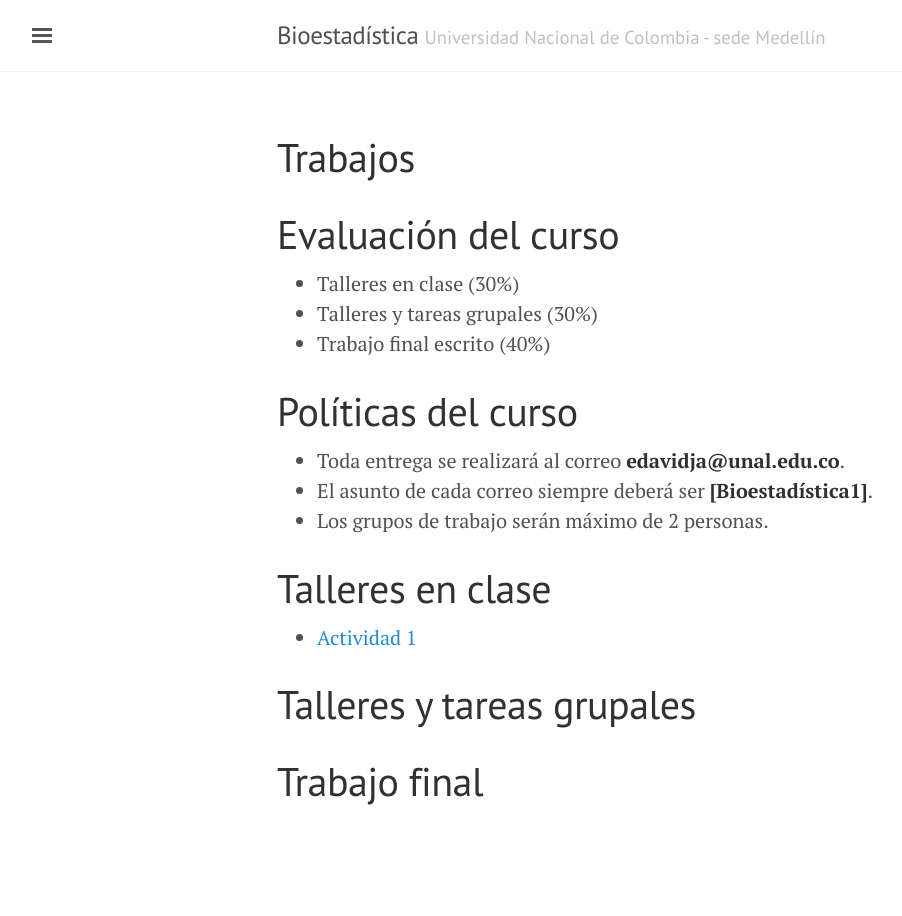
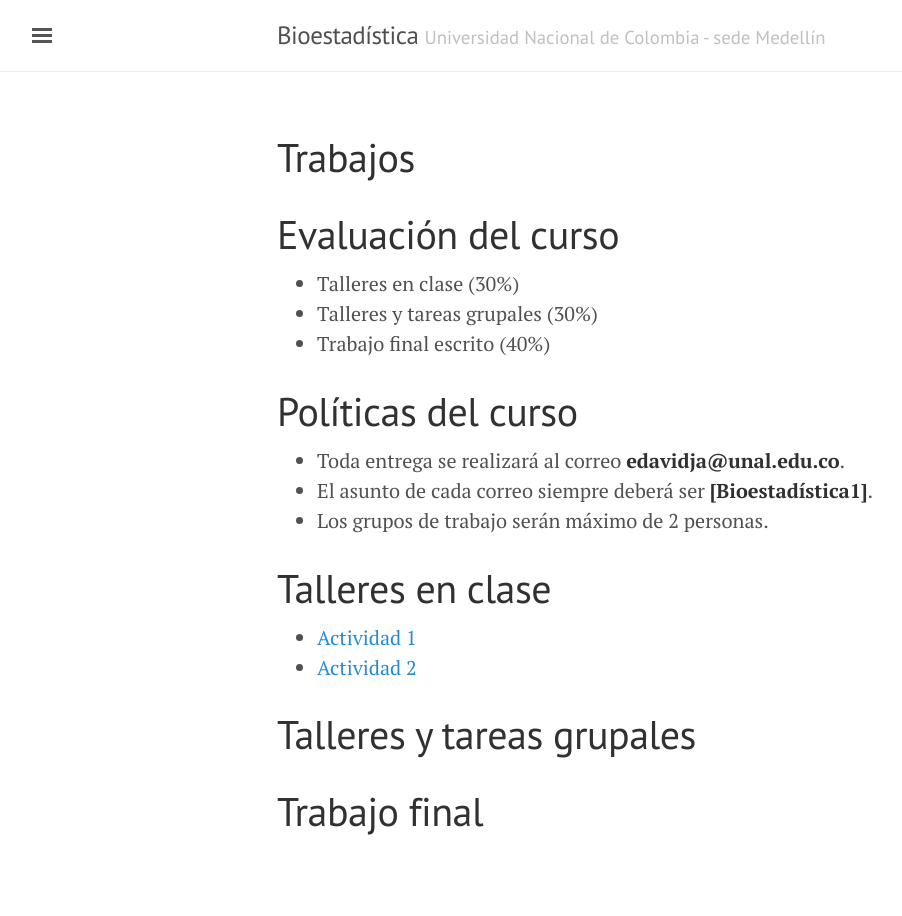
Before and after one commit to Ale-j/bioestadistica.github.io, a Jekyll site: the page built from Trabajos.md, in a window 1280 px wide. Shown: the whole page, without its empty margins (3-905 px from the left). Built offline with Jekyll 4.4.1, drawn with Linux system fonts in a browser that asks for light colours.

Commit message:
actividad 2

```diff
--- a/Trabajos.md
+++ b/Trabajos.md
@@ -18,6 +18,7 @@ title: Trabajos
 # Talleres en clase
 
 - [Actividad 1](/Talleres/Actividad_1.pdf)
+- [Actividad 2](/Talleres/Actividad_2.pdf)
 
 # Talleres y tareas grupales
 
```
Also changed, not shown: 1 other file.
